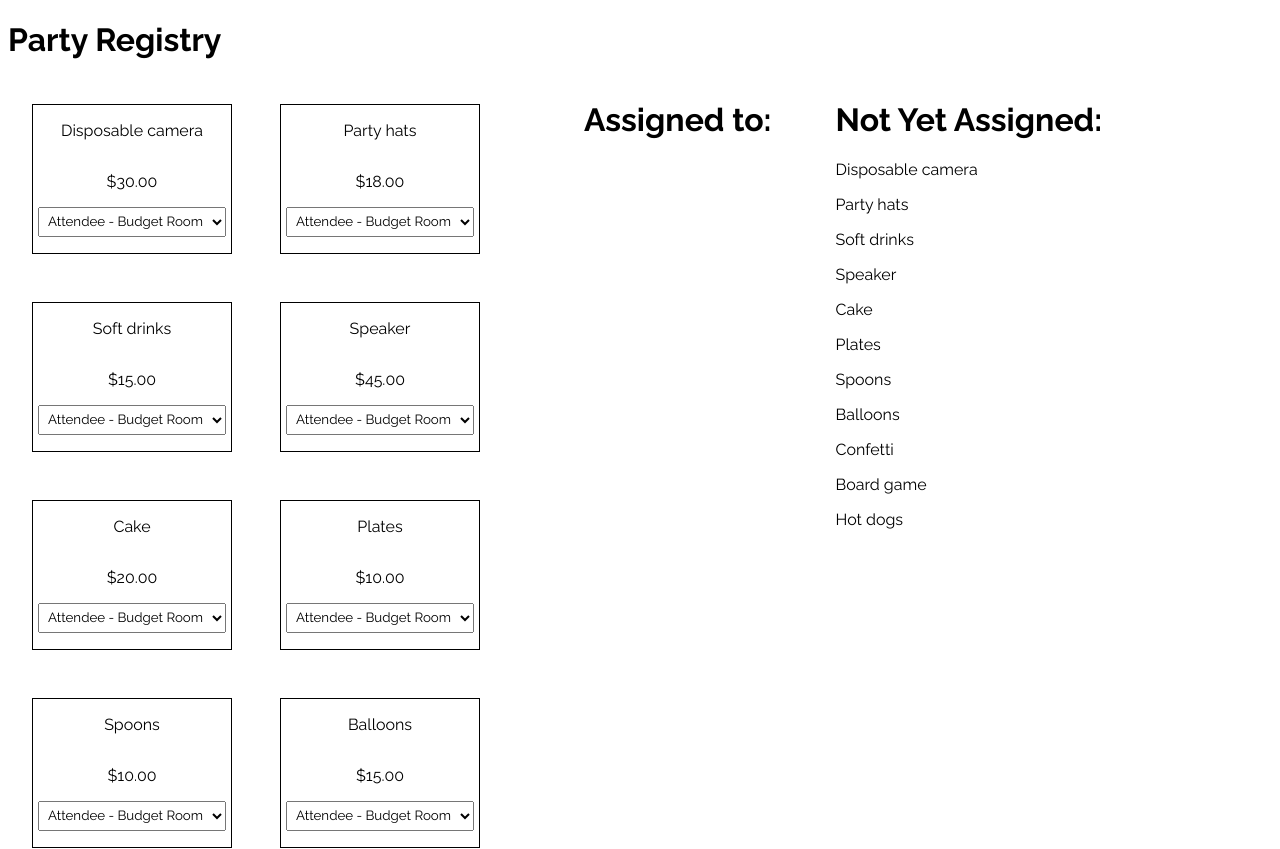
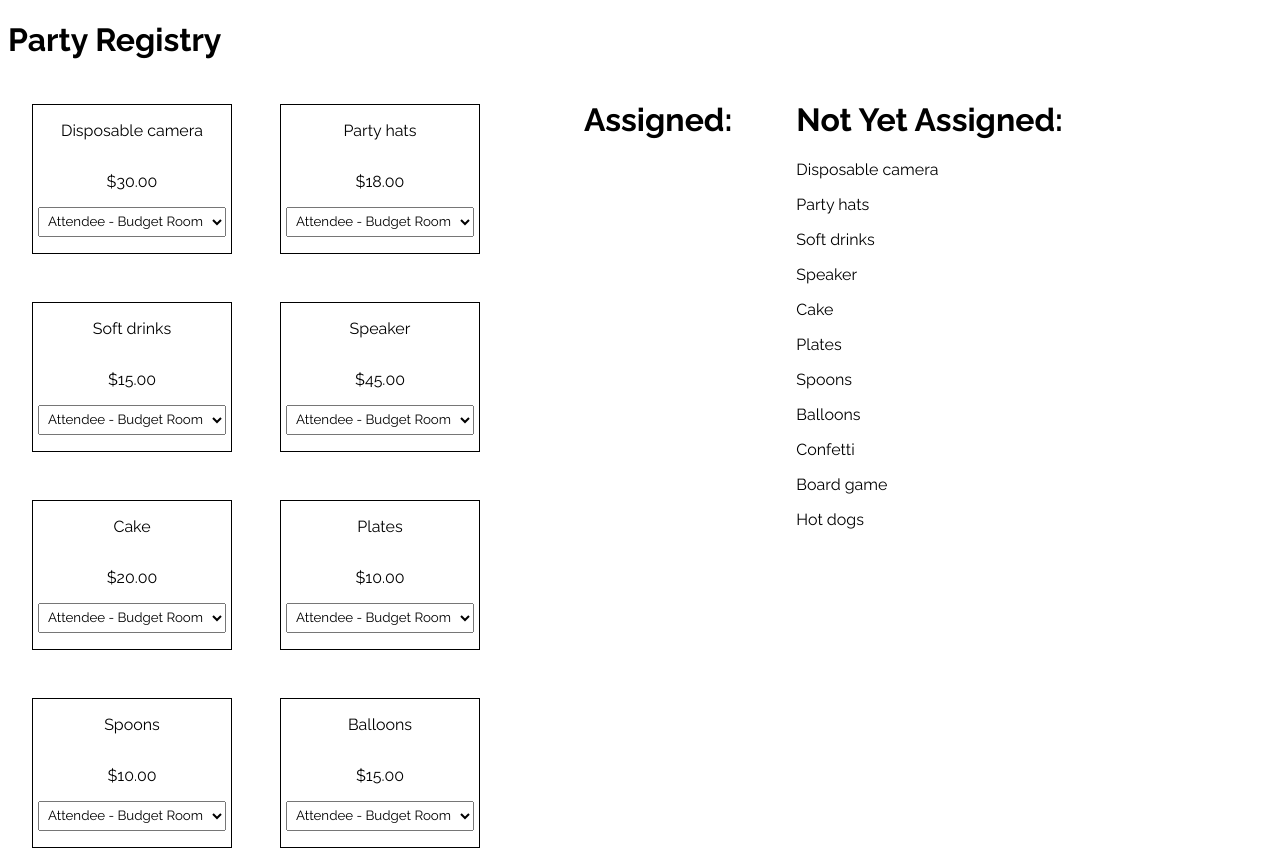
Before and after one commit to ashychiu/party-registry, a React (Create React App) app: page / in a window 1280 px wide. Shown: the top 849 px of the page. Built offline with nearby package versions, Linux system fonts and the light colour scheme.

Commit message:
fix wordings

```diff
--- a/src/components/AssignedList.js
+++ b/src/components/AssignedList.js
@@ -3,7 +3,7 @@ import React from "react";
 const AssignedList = ({ registry }) => {
   return (
     <div className="sticky">
-      <h1>Assigned to:</h1>
+      <h1>Assigned:</h1>
       {registry.map((item) => {
         return (
           <div key={item.id}>
```
